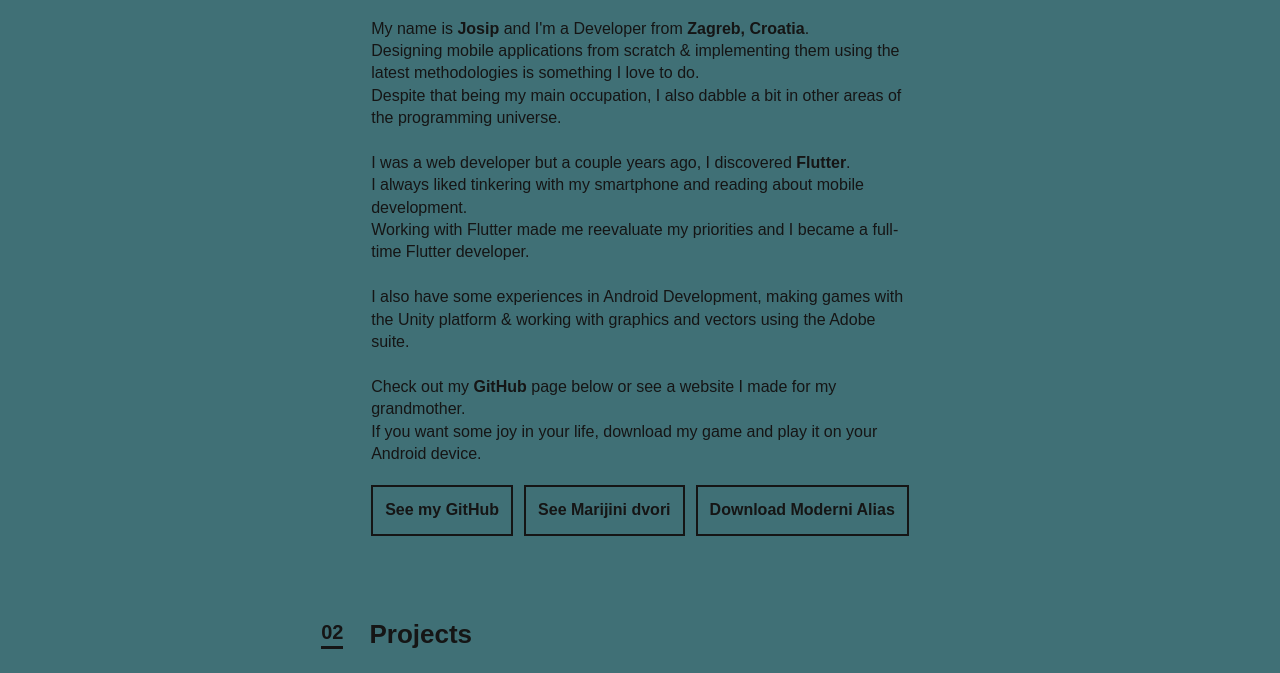
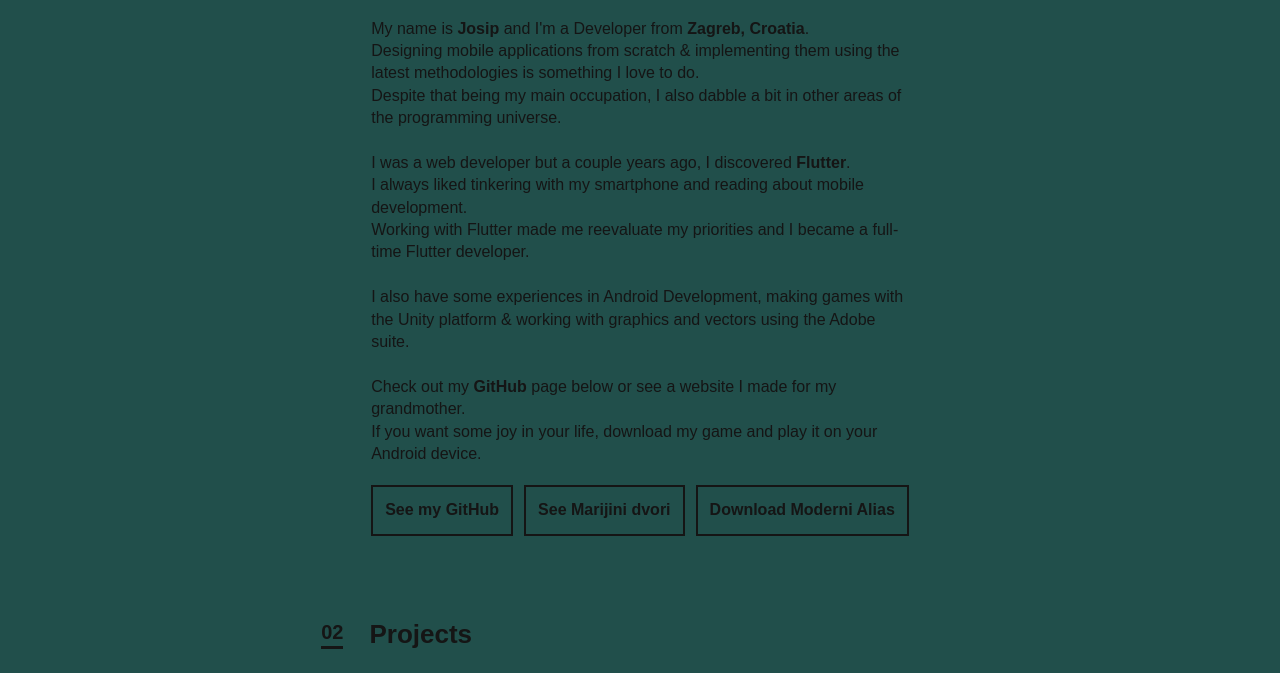
Before and after one commit to jokilic/project-cv, a website: page index.html in a window 1280 px wide. Shown: the part 432-1105 px from the top of the page. Drawn offline with Linux system fonts and the light colour scheme.

Commit message:
New background color

```diff
--- a/css/style.css
+++ b/css/style.css
@@ -15,7 +15,7 @@ body {
     font-family: "Product Sans", sans-serif;
     font-size: 1.6rem;
     color: #151515;
-    background-color: #407076;
+    background-color: #214F4B;
     line-height: 1.4
 }
 
```
